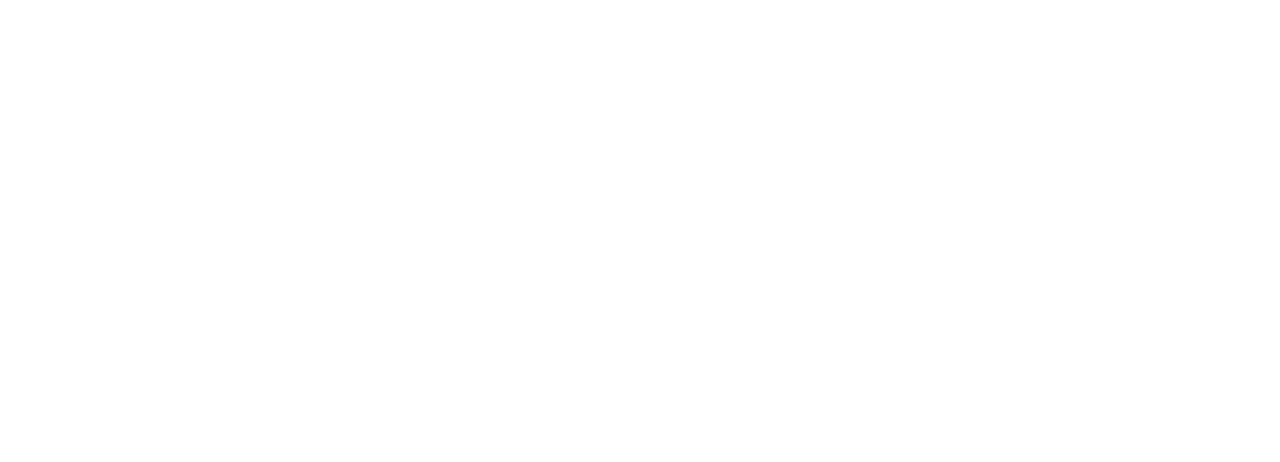
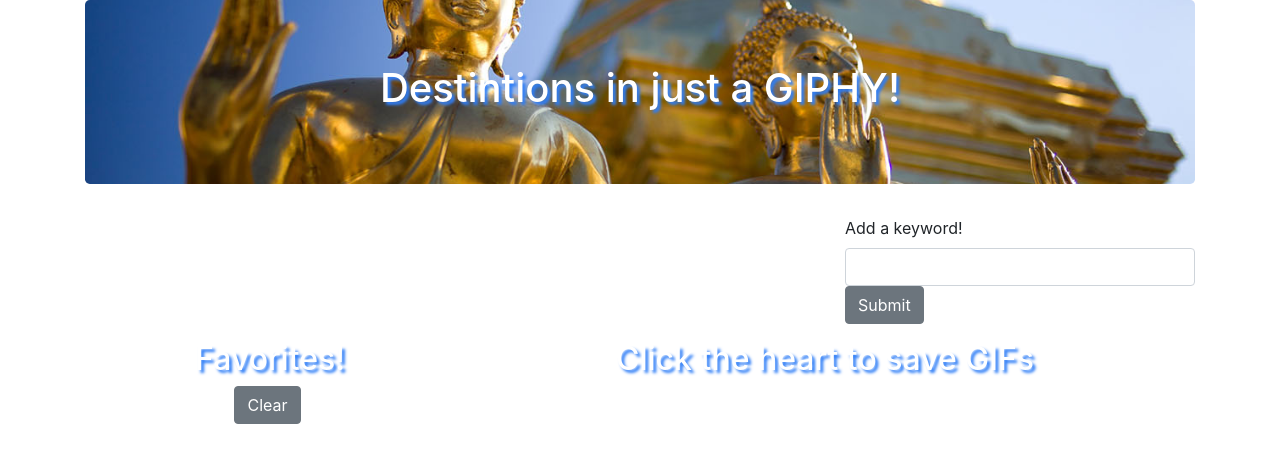
Before and after one commit to RichardTaing/GifTastic, a plain HTML site: page GifTastic.html in a window 1280 px wide. Drawn offline with nearby package versions, Linux system fonts and the light colour scheme.

Commit message:
updated html and css. Added images

```diff
--- a/GifTastic.html
+++ b/GifTastic.html
@@ -1,4 +1,3 @@
-<!DOCTYPE html>
 <!DOCTYPE html>
 <html lang="en">
 
@@ -6,11 +5,72 @@
     <meta charset="UTF-8">
     <meta name="viewport" content="width=device-width, initial-scale=1.0">
     <meta http-equiv="X-UA-Compatible" content="ie=edge">
-    <title>Document</title>
+
+    <!-- jQuery CDN -->
+    <script src="https://code.jquery.com/jquery-3.4.1.min.js"
+        integrity="sha256-CSXorXvZcTkaix6Yvo6HppcZGetbYMGWSFlBw8HfCJo=" crossorigin="anonymous"></script>
+
+    <!-- Bootstrap CDN css -->
+    <link href="https://stackpath.bootstrapcdn.com/bootstrap/4.3.1/css/bootstrap.min.css" rel="stylesheet"
+        integrity="sha384-ggOyR0iXCbMQv3Xipma34MD+dH/1fQ784/j6cY/iJTQUOhcWr7x9JvoRxT2MZw1T" crossorigin="anonymous">
+
+    <!-- Bootstrap CDN js -->
+    <script src="https://stackpath.bootstrapcdn.com/bootstrap/4.3.1/js/bootstrap.min.js"
+        integrity="sha384-JjSmVgyd0p3pXB1rRibZUAYoIIy6OrQ6VrjIEaFf/nJGzIxFDsf4x0xIM+B07jRM"
+        crossorigin="anonymous"></script>
+
+    <!-- Bootstrap CDN Popper.js -->
+    <script src="https://cdnjs.cloudflare.com/ajax/libs/popper.js/1.14.7/umd/popper.min.js"
+        integrity="sha384-UO2eT0CpHqdSJQ6hJty5KVphtPhzWj9WO1clHTMGa3JDZwrnQq4sF86dIHNDz0W1"
+        crossorigin="anonymous"></script>
+
+    <!-- CSS. -->
+    <!-- <link rel="stylesheet" href="assets/css/reset.css"> -->
+    <link rel="stylesheet" href="assets/css/gifTastic.css">
+    <title>GifTastic Destinations</title>
 </head>
 
 <body>
+    <div class="container">
+        <div class="jumbotron">
+            <h1>Destintions in just a GIPHY!</h1>
+        </div>
 
+        <div class="row">
+            <div id="btns" class="col-sm-8"></div>
+            <div class="col-sm-4 form-group">
+                <label for="search">Add a keyword!</label>
+                <input type="text" class="form-control" id="keyword-term">
+                <button type="submit" class="btn btn-secondary" id="add-keyword">
+                    Submit
+                </button>
+            </div>
+        </div>
+
+        <div class="container ">
+            <div class="row">
+                <div class="col-sm-4" style="text-align: center">
+                    <div>
+                        <h2 class="favorites">Favorites!</h1><button class="btn btn-secondary btn-space"
+                                id="clearFavs">Clear</button>
+                            <div id="gif-favorites">
+
+                            </div>
+                    </div>
+                </div>
+                <div class="col-sm-8" style="text-align: center">
+                    <div>
+                        <h2 class="favorites">Click the heart to save GIFs</h1>
+                            <div id="gif-body" class="row"></div>
+                    </div>
+                </div>
+            </div>
+        </div>
+    </div>
+
+
+    <!-- This is my js -->
+    <script src="assets/javascript/GifTastic.js"></script>
 </body>
 
 </html>
--- a/assets/css/gifTastic.css
+++ b/assets/css/gifTastic.css
@@ -13,10 +13,13 @@ h2.favorites {
   margin-bottom: 5px;
 }
 .jumbotron {
-    background-image: url(../images/superheroes.jpg);
-    background-color: rgba(255,255,255,0.6);
-    background-blend-mode: lighten;
-    color: blue;
+  background-image: url(../images/chiang-mai-large.jpg);
+  -webkit-background-size: cover;
+  -moz-background-size: cover;
+  -o-background-size: cover;
+  background-size: cover;
+  background-position: center, center;
+  background-repeat: no-repeat;
 }
 .card-img-top {
   width: 100%;
@@ -24,5 +27,5 @@ h2.favorites {
   object-fit: cover;
 }
 .card-body {
-    padding: .5rem;
+  padding: 0.5rem;
 }
```
Also changed, not shown: assets/images/angko2.jpg (added), assets/images/angkor1.jpg (added), assets/images/chiang-mai-large.jpg (added), assets/images/southwest-airlines.jpg (added). Lines whose indentation alone changed are shown as unchanged.
